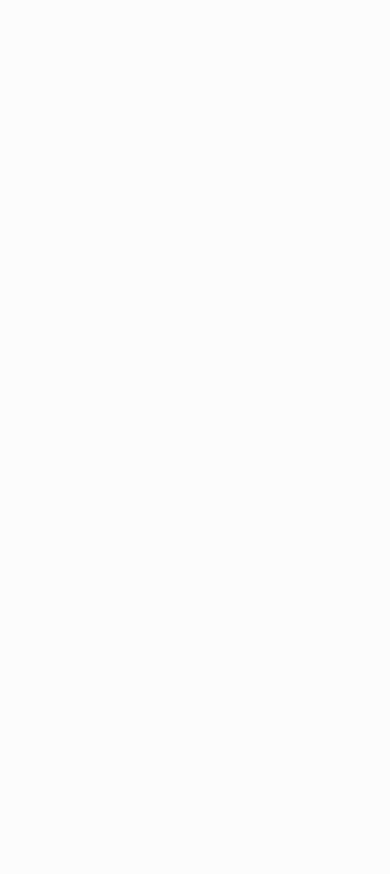
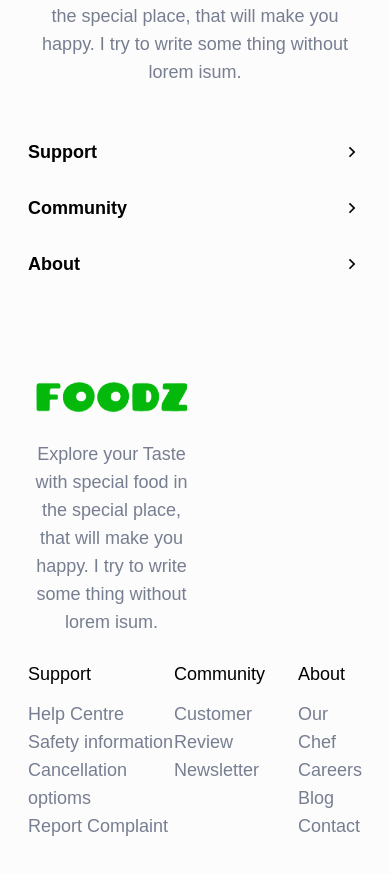
Before and after one commit to Fiffigelin/foodz-website, a React (Vite) app: page / in a window 390 px wide. Shown: the part 4963-5837 px from the top of the page. Before the commit the page ends 5625 px from the top, so only its background shows below. Built offline with nearby package versions, Linux system fonts and the light colour scheme; a web font is replaced by a local one.

Commit message:
feat: footer

```diff
--- a/src/App.tsx
+++ b/src/App.tsx
@@ -4,6 +4,7 @@ import SpecialOffer from "./sections/special-offer/special-offer"
 import Michelin from "./sections/michelin/michelin";
 import Delicious from "./sections/delicious/delicious";
 import Taste from "./sections/taste/taste";
+import Footer from "./sections/footer/footer";
 
 function App() {
 
@@ -16,8 +17,8 @@ function App() {
         <Michelin />
 				<Delicious />
         <Taste />
-        <section className="min-h-screen "/>
 			</div>
+      <Footer />
     </>
   )
 }
--- a/src/data/data.ts
+++ b/src/data/data.ts
@@ -13,6 +13,16 @@ export interface CountryCode {
 	code: string;
 	country: string;
 	isoCode: string;
+}
+
+export interface Content {
+  name: string,
+  uri: string
+}
+
+export interface FooterContent {
+  section: string,
+  contents: Content[],
 }
 
 export const mealData: Meal[] = [
@@ -225,3 +235,61 @@ export const countryCodes: CountryCode[] = [
   { id: 14, code: "+32", country: "Belgium", isoCode: "BE" },
   { id: 15, code: "+36", country: "Hungary", isoCode: "HU" }
 ];
+
+export const footerContents: FooterContent[] = [
+  {
+    section: "Support",
+    contents: [
+      {
+        name: "Help Centre",
+        uri: ""
+      },
+      {
+        name: "Safety information",
+        uri: ""
+      },
+      {
+        name: "Cancellation optioms",
+        uri: ""
+      },
+      {
+        name: "Report Complaint",
+        uri: ""
+      }
+    ]
+  },
+  {
+    section: "Community",
+    contents: [
+      {
+        name: "Customer Review",
+        uri: ""
+      },
+      {
+        name: "Newsletter",
+        uri: ""
+      }
+    ]
+  },
+  {
+    section: "About",
+    contents: [
+      {
+        name: "Our Chef",
+        uri: ""
+      },
+      {
+        name: "Careers",
+        uri: ""
+      },
+      {
+        name: "Blog",
+        uri: ""
+      },
+      {
+        name: "Contact",
+        uri: ""
+      }
+    ]
+  },
+]
--- /dev/null
+++ b/src/sections/footer/footer-content.tsx
@@ -0,0 +1,73 @@
+import { useState, useRef, useEffect } from "react";
+import { RiArrowDownSLine, RiArrowRightSLine } from "react-icons/ri";
+import { Content } from "../../data/data";
+import { motion } from "motion/react";
+
+type SingleSelectProps = {
+  id: string;
+  title: string;
+  items: Content[];
+  className?: string;
+};
+
+function FooterContent({
+  id,
+  title,
+  items,
+  className
+}: SingleSelectProps) {
+  const [open, setOpen] = useState(false);
+  const wrapperRef = useRef<HTMLDivElement>(null);
+
+  useEffect(() => {
+    function handleClickOutside(event: MouseEvent) {
+      if (wrapperRef.current && !wrapperRef.current.contains(event.target as Node)) {
+        setOpen(false);
+      }
+    }
+    document.addEventListener("mousedown", handleClickOutside);
+    return () => document.removeEventListener("mousedown", handleClickOutside);
+  }, []);
+
+  return (
+    <div ref={wrapperRef} className={`relative w-full ${className}`}>
+      <button
+        id={id}
+        onClick={() => setOpen(prev => !prev)}
+        className={`flex w-full items-center justify-between p-2`}
+      >
+        <span className="text-lg font-semibold">{title}</span>
+        {open ? <RiArrowDownSLine className="text-xl" /> : <RiArrowRightSLine className="text-xl" />}
+      </button>
+
+      {open && (
+        <motion.div
+          className="block overflow-hidden text-center"
+          initial={{ opacity:0, x:-10 }}
+          animate={{ opacity:1, x:0 }}
+          style={{ maxHeight: "100vh" }}
+          transition={{ duration:1} }
+        >
+          <div className="pb-5">
+            <ul className="flex flex-col items-center gap-3 relative z-20">
+              {items.map((item, index) => (
+                <li key={index}
+                className="text-(--navtext-primary py-2 px-5"
+                >
+                  <a
+                  className="text-lg text-(--color-neutral) hover:text-(--navtext-hover) transition-colors"
+                  href={item.uri}
+                  >
+                    {item.name}
+                  </a>
+                </li>
+              ))}
+            </ul>
+          </div>
+        </motion.div>
+      )}
+    </div>
+  );
+}
+
+export default FooterContent;
--- /dev/null
+++ b/src/sections/footer/footer.tsx
@@ -0,0 +1,48 @@
+import Paragraph from "../../components/text/paragraph";
+import { footerContents } from "../../data/data";
+import FooterContent from "./footer-content";
+
+function Footer() {
+  return (
+    <section className="
+    w-full flex flex-col justify-evenly items-center mx-auto c-space max-w-7xl mt-10 border-t border-gray-300"
+    >
+      {/* Mobile */}
+      <div className="md:hidden">
+        <div className="flex flex-col px-2 py-4 mt-10">
+          <img src="/foodz.png" className="w-38 self-center mb-4"/>
+          <Paragraph text="Explore your Taste with special food in the special place, that will make you happy. I try to write some thing without lorem isum." color="text-(--color-neutral)" className="text-center md:w-2/3 self-center" />
+        </div>
+        <div className="mb-10 mt-4 w-full flex flex-col gap-3">
+          {footerContents.map((cont) => (
+            <FooterContent id={cont.section} items={cont.contents} title={cont.section} />
+          ))}
+        </div>
+      </div>
+
+      {/* Tablet & Desktop */}
+      <div className="sm:hidden md:flex w-full justify-evenly px-2 py-4 my-10 gap-10 lg:gap-22 xl:gap-35">
+          <div className="flex flex-col w-1/2">
+            <img src="/foodz.png" className="w-38 self-center mb-4"/>
+            <Paragraph text="Explore your Taste with special food in the special place, that will make you happy. I try to write some thing without lorem isum." color="text-(--color-neutral)" className="text-center" />
+          </div>
+          <div className="flex w-full justify-between">
+            {footerContents.map((cont) => (
+              <div className="flex flex-col">
+                <Paragraph text={cont.section} />
+                <ul className="flex flex-col">
+                  {cont.contents.map((c) => (
+                    <li>
+                      <a href={c.uri} className="text-lg text-(--color-neutral)">{c.name}</a>
+                    </li>
+                  ))}
+                </ul>
+              </div>
+            ))}
+          </div>
+      </div>
+    </section>
+  );
+}
+
+export default Footer;
```
